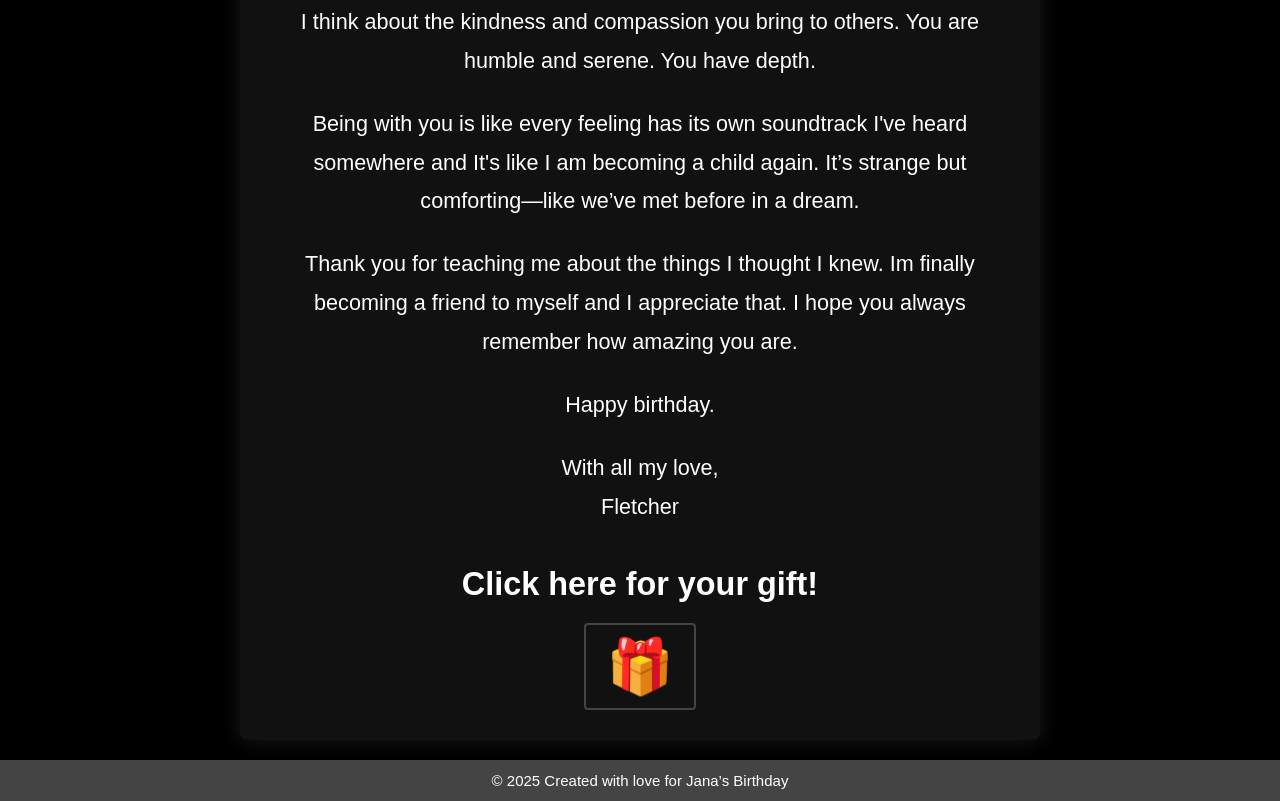
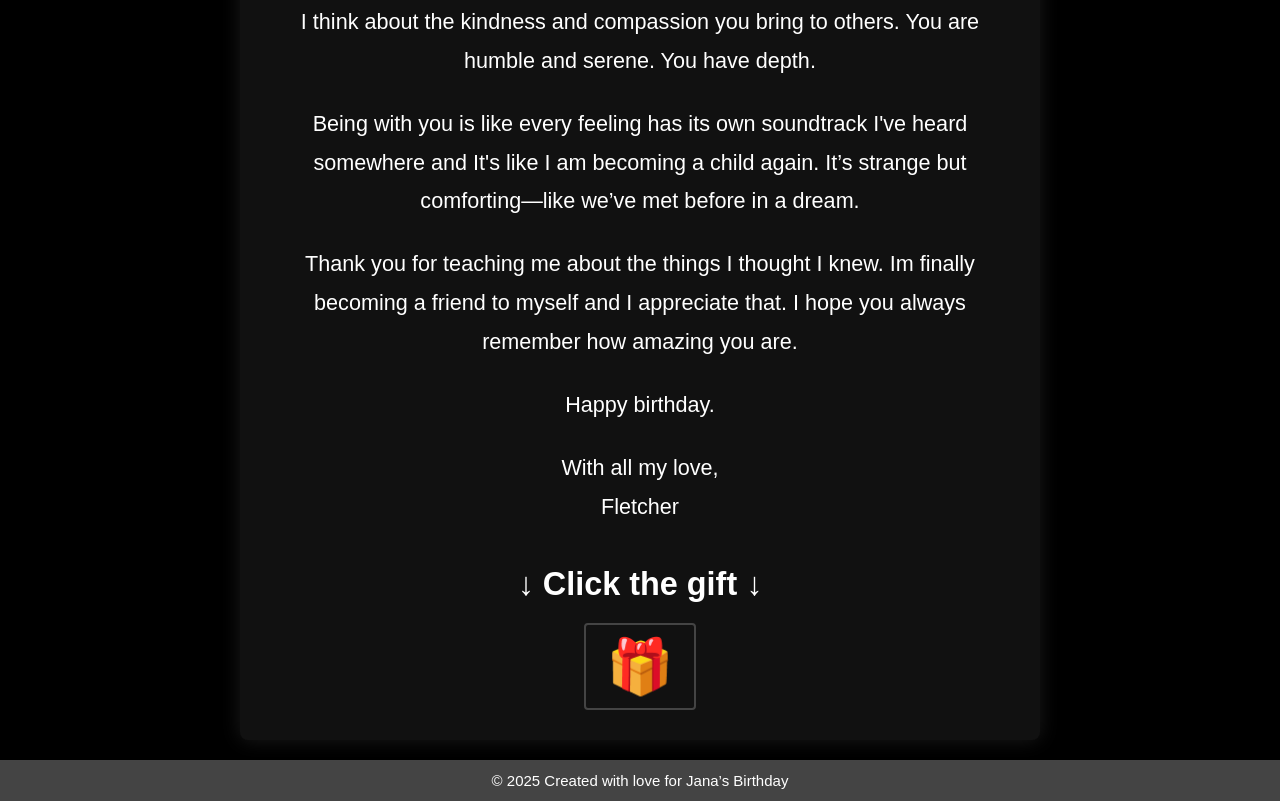
Before and after one commit to Floydy10/janabday, a plain HTML site: page index.html in a window 1280 px wide. Shown: the part 1414-2215 px from the top of the page. Drawn offline with Linux system fonts and the light colour scheme.

Commit message:
Update index.html

```diff
--- a/index.html
+++ b/index.html
@@ -212,7 +212,7 @@
 
       <!-- GIFT SECTION: No images, just emoji to simulate opening a gift -->
       <section class="gift-section">
-        <h3>Click here for your gift!</h3>
+        <h3> ↓ Click the gift ↓ </h3>
         <div class="gift-container">
           <!-- The "closed" gift is 🎁. When clicked, it changes to 🎉 (open). -->
           <span
```
